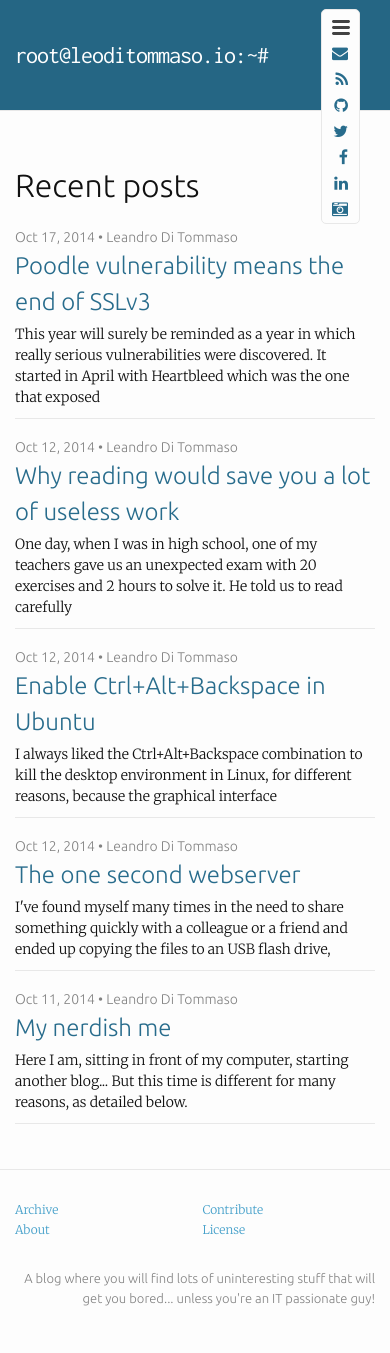
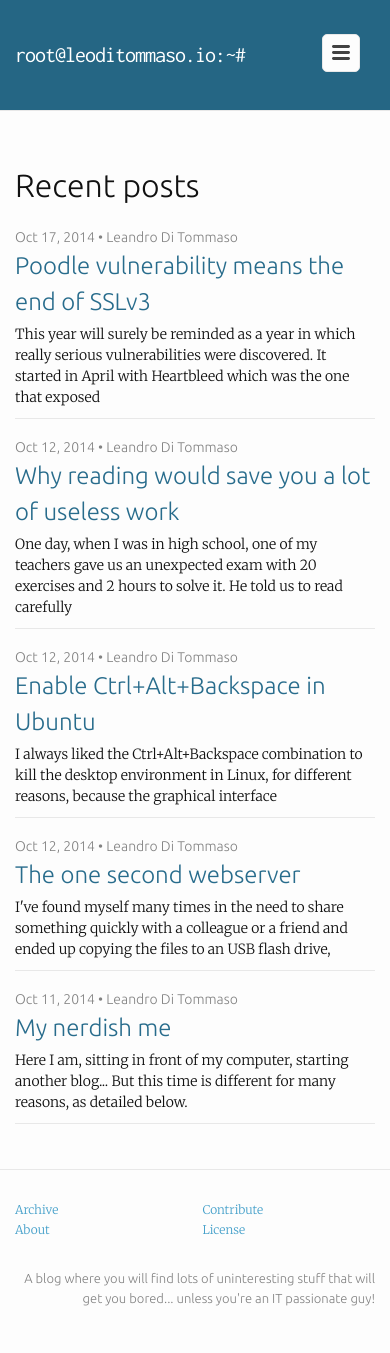
Before and after one commit to leoditommaso/leoditommaso.io, a Jekyll site: the page built from index.html, in a window 390 px wide. Built offline with Jekyll 4.4.1, drawn with Linux system fonts in a browser that asks for light colours; the list of posts is cut into pages by our own code.

Commit message:
Hide mobile menu.
Mobile menu was always displayed entirely. With this change it gets
hidden by default and diplayed when menu is clicked.

```diff
--- a/_includes/header.html
+++ b/_includes/header.html
@@ -13,14 +13,15 @@
         </svg>
       </a>
 
-
-      <a href="mailto:{{ site.email }}"><i class="fa fa-envelope"></i></a>
-      <a href="/feed.xml"><i class="fa fa-rss"></i></a>
-      <a href="https://github.com/{{ site.github_username }}"><i class="fa fa-github"></i></a>
-      <a href="https://twitter.com/{{ site.twitter_username }}"><i class="fa fa-twitter"></i></a>
-      <a href="https://www.facebook.com/{{ site.facebook_username }}"><i class="fa fa-facebook"></i></a>
-      <a href="{{ site.linkedin_profile }}"><i class="fa fa-linkedin"></i></a>
-      <a href="{{ site.pictures_blog }}"><i class="fa fa-camera-retro"></i></a>
+      <div class="trigger">
+      <a menu-item href="mailto:{{ site.email }}"><i class="fa fa-envelope"></i></a>
+      <a menu-item href="/feed.xml"><i class="fa fa-rss"></i></a>
+      <a menu-item href="https://github.com/{{ site.github_username }}"><i class="fa fa-github"></i></a>
+      <a menu-item href="https://twitter.com/{{ site.twitter_username }}"><i class="fa fa-twitter"></i></a>
+      <a menu-item href="https://www.facebook.com/{{ site.facebook_username }}"><i class="fa fa-facebook"></i></a>
+      <a menu-item href="{{ site.linkedin_profile }}"><i class="fa fa-linkedin"></i></a>
+      <a menu-item href="{{ site.pictures_blog }}"><i class="fa fa-camera-retro"></i></a>
+    </div>
 
     </nav>
 
--- a/_sass/_layout.scss
+++ b/_sass/_layout.scss
@@ -26,6 +26,10 @@
     &:visited {
       color: $site-title-color;
     }
+
+    @include media-query($on-palm) {
+        font-size: 22px;
+    }
 }
 
 .page-link {
@@ -51,12 +55,12 @@
 
     @include media-query($on-palm) {
         position: absolute;
-        top: 9px;
+        top: 34px;
         right: 30px;
         background-color: $background-color;
         border: 1px solid $grey-color-light;
         border-radius: 5px;
-        text-align: right;
+        text-align: center;
 
         .menu-icon {
             display: block;
@@ -87,10 +91,10 @@
             padding-bottom: 5px;
         }
 
-        i {
+        i, .menu-item {
             display: block;
+            padding: 5px 10px;
             color: $post-link;
-            padding: 5px 10px;
         }
     }
 }
```
